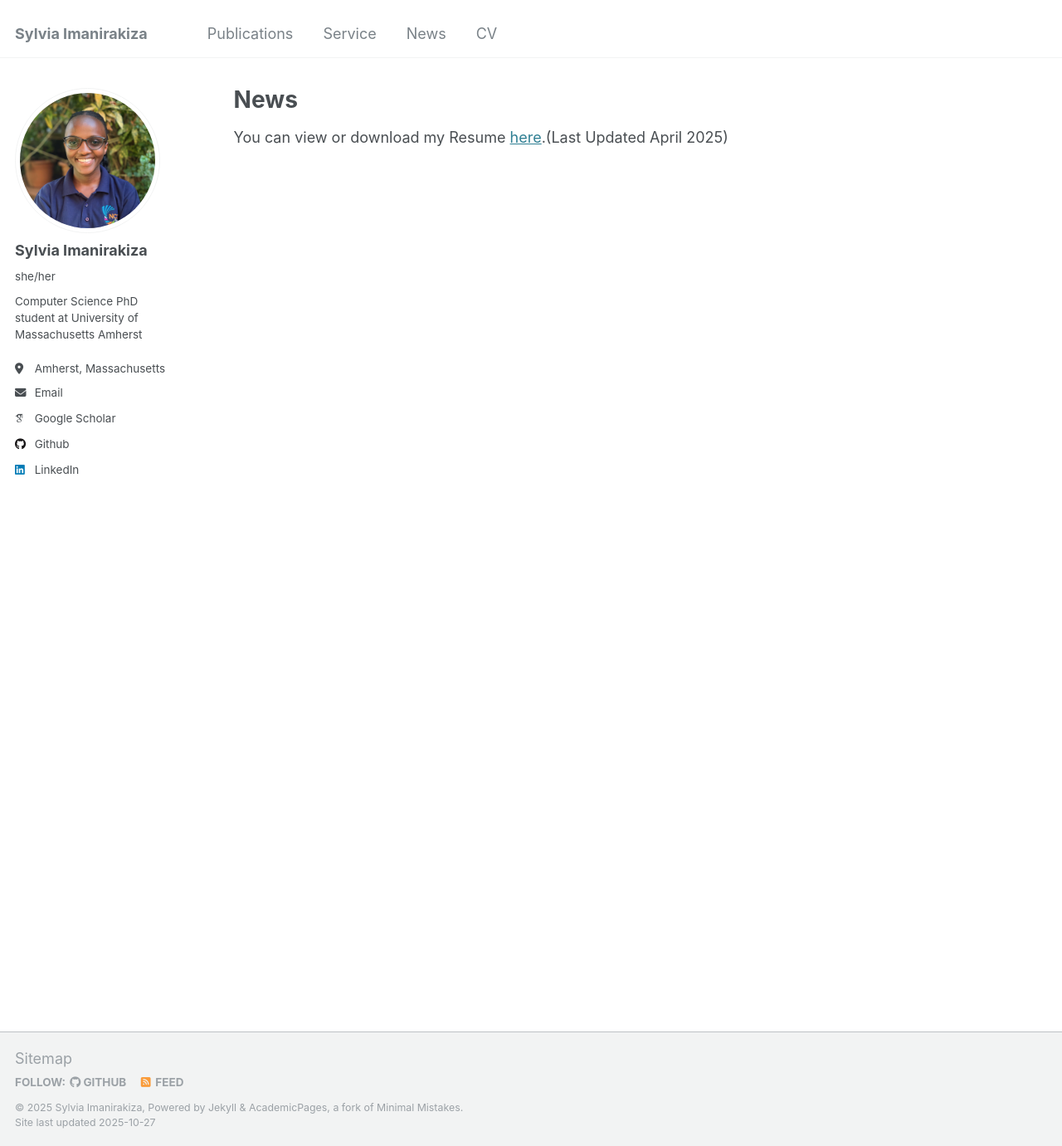
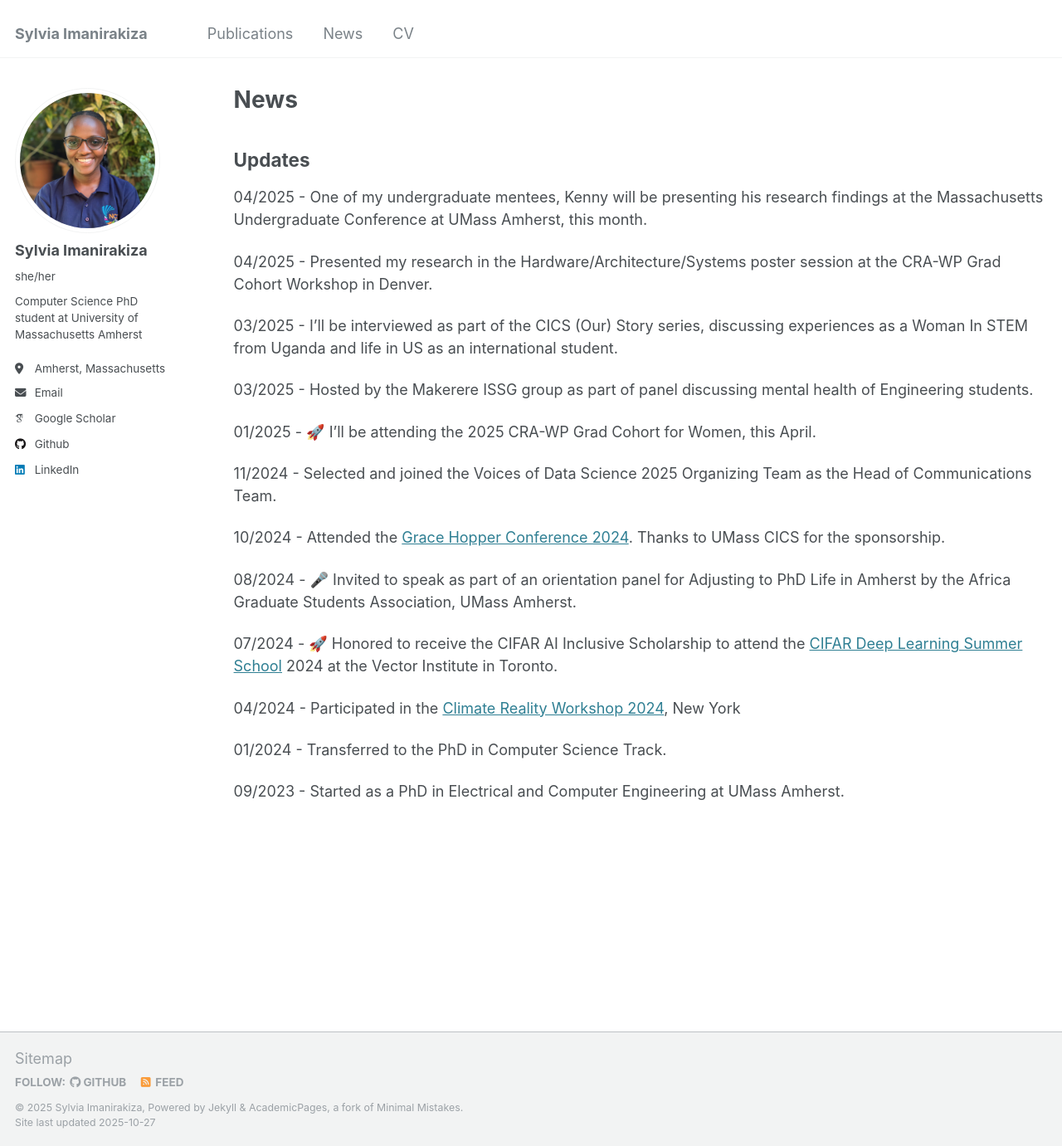
Before and after one commit to simanirakiza/simanirakiza.github.io, a Jekyll site: the page built from _pages/updates.md, in a window 1280 px wide and 1381 px high. Shown: the whole window at 83% size. Built offline with Jekyll 4.4.1, drawn with Linux system fonts in a browser that asks for light colours; some web fonts are replaced.

Commit message:
added updates

```diff
--- a/_data/navigation.yml
+++ b/_data/navigation.yml
@@ -11,8 +11,8 @@ main:
   # - title: "Talks"
   #   url: /talks/
 
-  - title: "Service"
-    url: /service/
+  # - title: "Service"
+  #   url: /service/
 
   # - title: "Portfolio"
   #   url: /portfolio/
--- a/_pages/updates.md
+++ b/_pages/updates.md
@@ -7,4 +7,28 @@ redirect_from:
   - /updates
 ---
 
-You can view or download my Resume [here](Imanirakiza_Resume_version.pdf).(Last Updated April 2025)
+## Updates
+
+04/2025 - One of my undergraduate mentees, Kenny will be presenting his research findings at the Massachusetts Undergraduate Conference at UMass Amherst, this month.
+
+04/2025 - Presented my research in the Hardware/Architecture/Systems poster session at the CRA-WP Grad Cohort Workshop in Denver.
+
+03/2025 - I'll be interviewed as part of the CICS (Our) Story series, discussing experiences as a Woman In STEM from Uganda and life in US as an international student.
+
+03/2025 - Hosted by the Makerere ISSG group as part of panel discussing mental health of Engineering students.
+
+01/2025 - 🚀 I'll be attending the 2025 CRA-WP Grad Cohort for Women, this April.
+
+11/2024 - Selected and joined the Voices of Data Science 2025 Organizing Team as the Head of Communications Team.
+
+10/2024 - Attended the [Grace Hopper Conference 2024](https://ghc.anitab.org/). Thanks to UMass CICS for the sponsorship.
+
+08/2024 - 🎤 Invited to speak as part of an orientation panel for Adjusting to PhD Life in Amherst by the Africa Graduate Students Association, UMass Amherst.
+
+07/2024 - 🚀 Honored to receive the CIFAR AI Inclusive Scholarship to attend the [CIFAR Deep Learning Summer School](https://dlrl.ca/) 2024 at the Vector Institute in Toronto.
+
+04/2024 - Participated in the [Climate Reality Workshop 2024](https://www.climaterealityproject.org/new-york), New York
+
+01/2024 - Transferred to the PhD in Computer Science Track.
+
+09/2023 - Started as a PhD in Electrical and Computer Engineering at UMass Amherst.
```
